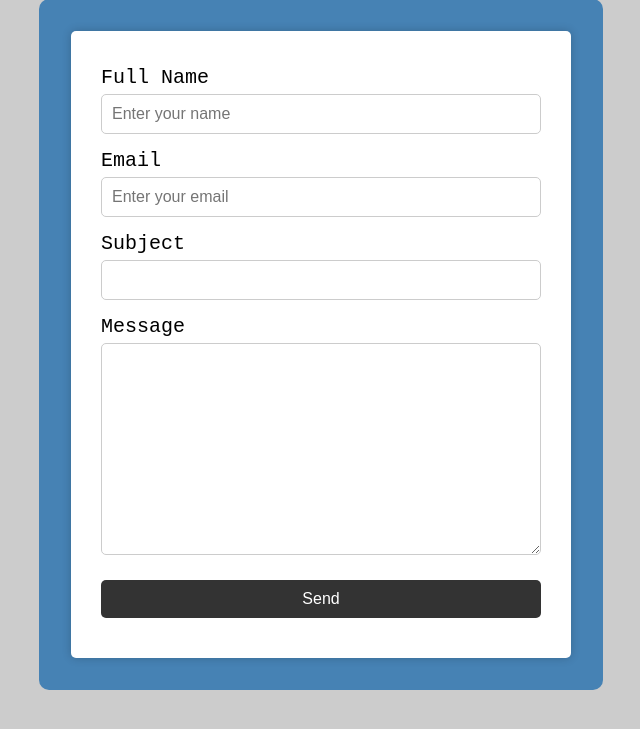
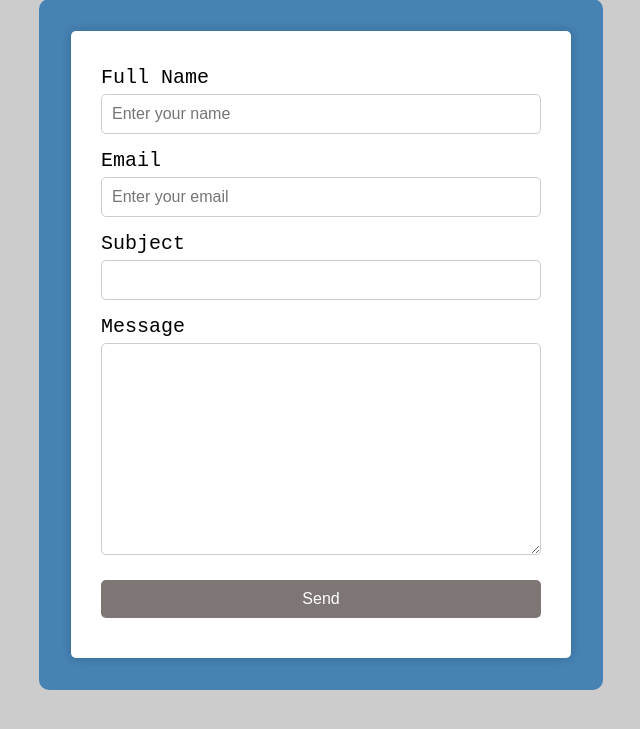
Before and after one commit to Alibakhshov/Django-Contact-Form, a Django app: page / in a window 1280 px wide, with the pointer over the restyled element. Shown: the part 56-785 px from the top of the page, without its empty margins (319-959 px from the left). Run offline with Django 4.2, Linux system fonts and the light colour scheme.

Commit message:
Update style.css

```diff
--- a/contactform/static/css/style.css
+++ b/contactform/static/css/style.css
@@ -59,3 +59,8 @@ input:focus, textarea:focus{
     cursor: pointer;
     margin-top: 10px;
 }
+
+.submitBtn:hover{
+    background-color: rgb(126, 117, 117);
+    cursor: pointer;
+}
```
